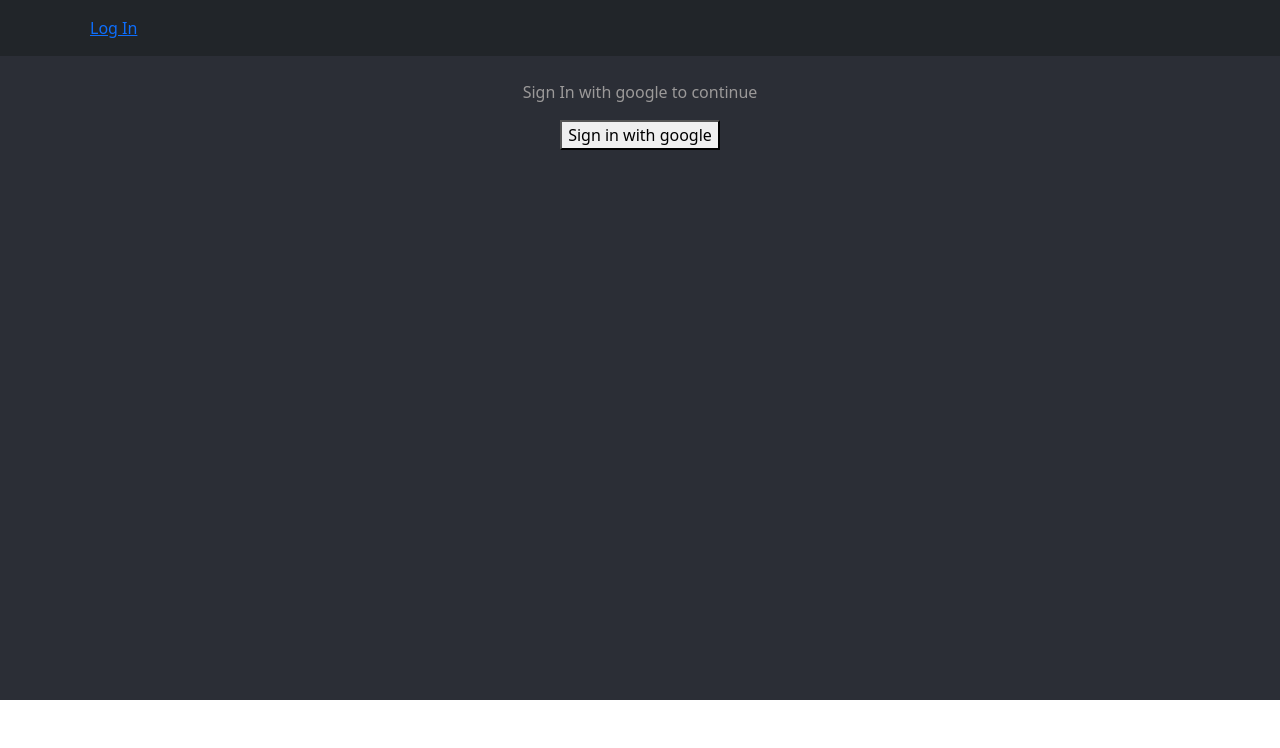
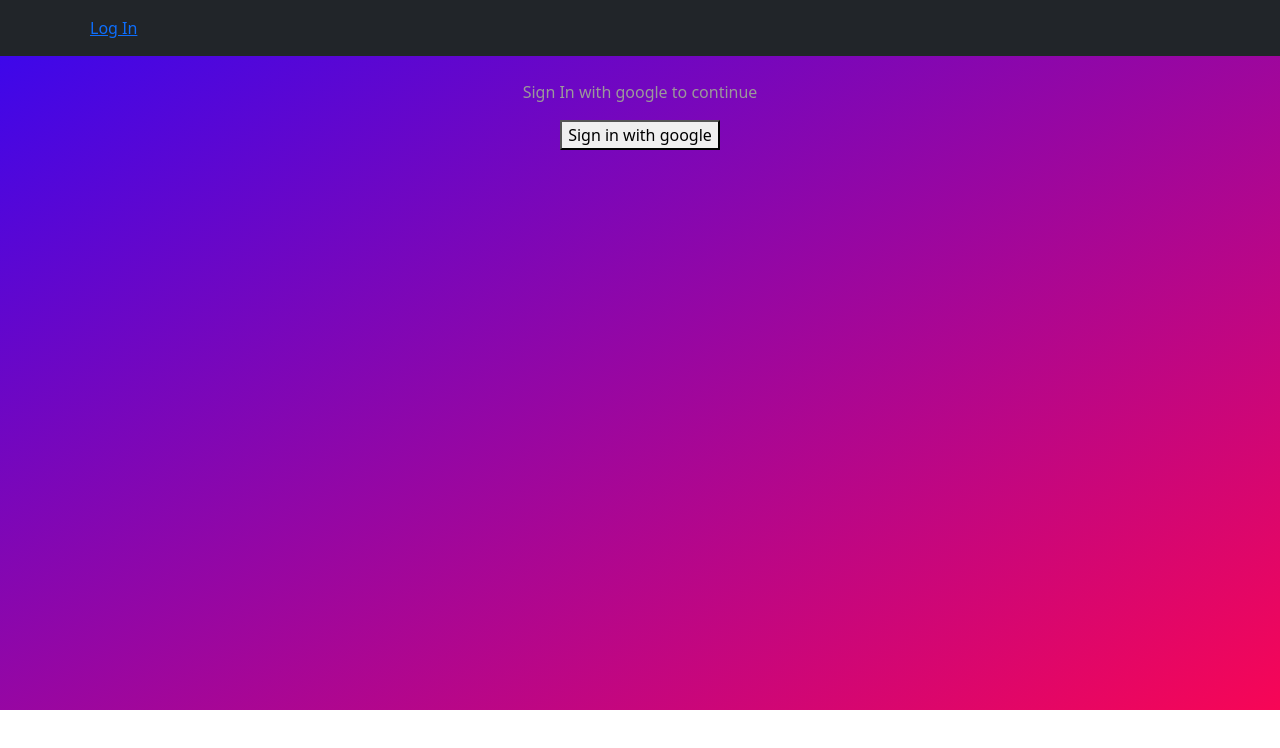
Before and after one commit to pritish1906/Social-Media-WebApp, a React (Create React App) app: page / in a window 1280 px wide. Shown: the top 748 px of the page. Built offline with nearby package versions, Linux system fonts and the light colour scheme; no server answers.

Commit message:
UI improved

```diff
--- a/src/App.css
+++ b/src/App.css
@@ -1,7 +1,7 @@
 .App {
   text-align: center;
-  background-color: #2b2e36;
-  height: 700px;
+  background-image: linear-gradient(to bottom right, rgb(54, 7, 240), rgb(247, 6, 86));;
+  height: 710px;
   color: rgb(155, 153, 153);
   overflow-y: auto;
 }
@@ -14,15 +14,19 @@
 
 
 .posts{
-  width: 600px;
+  max-width: 600px;
   margin:  auto;
-  /* margin-top: -10px; */
+  margin-top: -26px;
   /* border: 2px solid red; */
-  max-height: 600px;
+  max-height: 800px;
   overflow-y: auto;
+  background-color: #282c34;
 
 }
 .posts::-webkit-scrollbar{
+  display: none;
+}
+.App::-webkit-scrollbar{
   display: none;
 }
 .post{
@@ -30,6 +34,7 @@
   margin: auto;
   margin-top: 5px;
   margin-bottom: 5px;
+
 }
 
 .formErrors{
@@ -37,6 +42,7 @@
   font-size: smaller;
 
 }
+
 
 .likeButton{
   box-sizing: border-box;
@@ -61,7 +67,10 @@
   }
 }
 
+.card{
 
+  background-color: #282c34;
+}
 
 
 .App-header {
--- a/src/components/post.tsx
+++ b/src/components/post.tsx
@@ -1,17 +1,17 @@
 import { addDoc, deleteDoc, collection, getDocs, query, where, doc } from 'firebase/firestore';
 import { PostData } from '../pages/main'
 import Card from 'react-bootstrap/Card';
-import {db, auth} from '../config/firebase'
+import { db, auth } from '../config/firebase'
 import { useAuthState } from 'react-firebase-hooks/auth';
 import { useEffect, useState } from 'react';
-// import Button from 'react-bootstrap/Button';
+import Nav from 'react-bootstrap/Nav';
 
 
 interface Props {
     post: PostData;
 }
 
-interface Like{
+interface Like {
     userId: string;
 }
 
@@ -19,7 +19,7 @@ interface Like{
 
 export const Post = (props: Props) => {
     const [user] = useAuthState(auth)
-    const {post} = props
+    const { post } = props
     const [likes, setLikes] = useState<Like[] | null>(null);
     // console.log(post)
 
@@ -27,9 +27,9 @@ export const Post = (props: Props) => {
     const likesDoc = query(likesRef, where("postId", "==", post.postid))
 
 
-    const getLikes = async() =>{
+    const getLikes = async () => {
         const data = await getDocs(likesDoc);
-        setLikes(data.docs.map((doc) => ({userId: doc.data().userId})))
+        setLikes(data.docs.map((doc) => ({ userId: doc.data().userId })))
 
     }
 
@@ -38,11 +38,11 @@ export const Post = (props: Props) => {
         await addDoc(likesRef, {
             userId: user?.uid,
             postId: post.postid
-        } )
+        })
         getLikes();
     }
-    const removeLike = async()=>{
-        const likeToDeleteQuery = query(likesRef, where("postId","==", post.postid ), where("userId", "==", user?.uid))
+    const removeLike = async () => {
+        const likeToDeleteQuery = query(likesRef, where("postId", "==", post.postid), where("userId", "==", user?.uid))
 
         const likeToDeleteData = await getDocs(likeToDeleteQuery);
         const likeToDelete = doc(db, "likes", likeToDeleteData.docs[0].id)
@@ -57,13 +57,14 @@ export const Post = (props: Props) => {
         like.userId === user?.uid
     ))
 
-    useEffect(() =>{
+    useEffect(() => {
         getLikes();
     }, [])
 
     return (
-        <div className='post'>
-            <Card>
+        <div>
+            <div className='post middleCol opacity-100'>
+                <Card bg = "dark"  >
                     <Card.Header >{post.title}</Card.Header>
                     <Card.Body>
                         <blockquote className="blockquote mb-0">
@@ -82,5 +83,7 @@ export const Post = (props: Props) => {
                     </Card.Body>
                 </Card>
             </div>
+            <div className='rightCol'></div>
+        </div>
     )
 }
```
Lines whose indentation alone changed are shown as unchanged.
